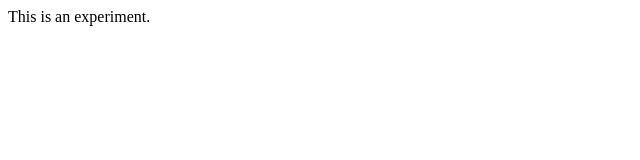
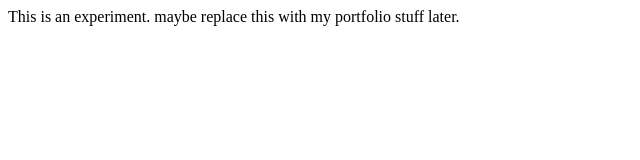
Before and after one commit to johnericward/johnericward.github.io, a plain HTML site: page index.html in a window 1280 px wide. Shown: the whole page, without its empty margins (0-640 px from the left). Drawn offline with Linux system fonts and the light colour scheme.

Commit message:
added a second line of text in body

```diff
--- a/index.html
+++ b/index.html
@@ -8,5 +8,6 @@
 </head>
 <body>
     This is an experiment.
+    maybe replace this with my portfolio stuff later.
 </body>
 </html>
```
